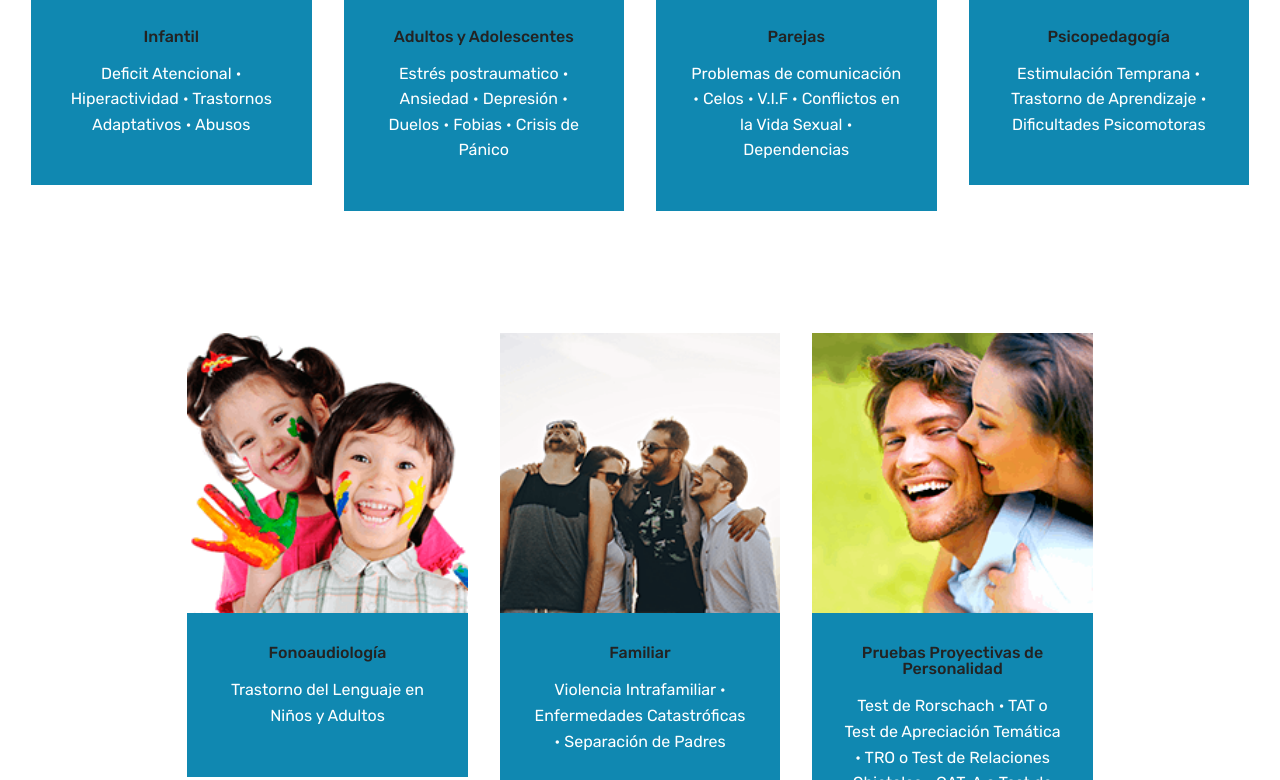
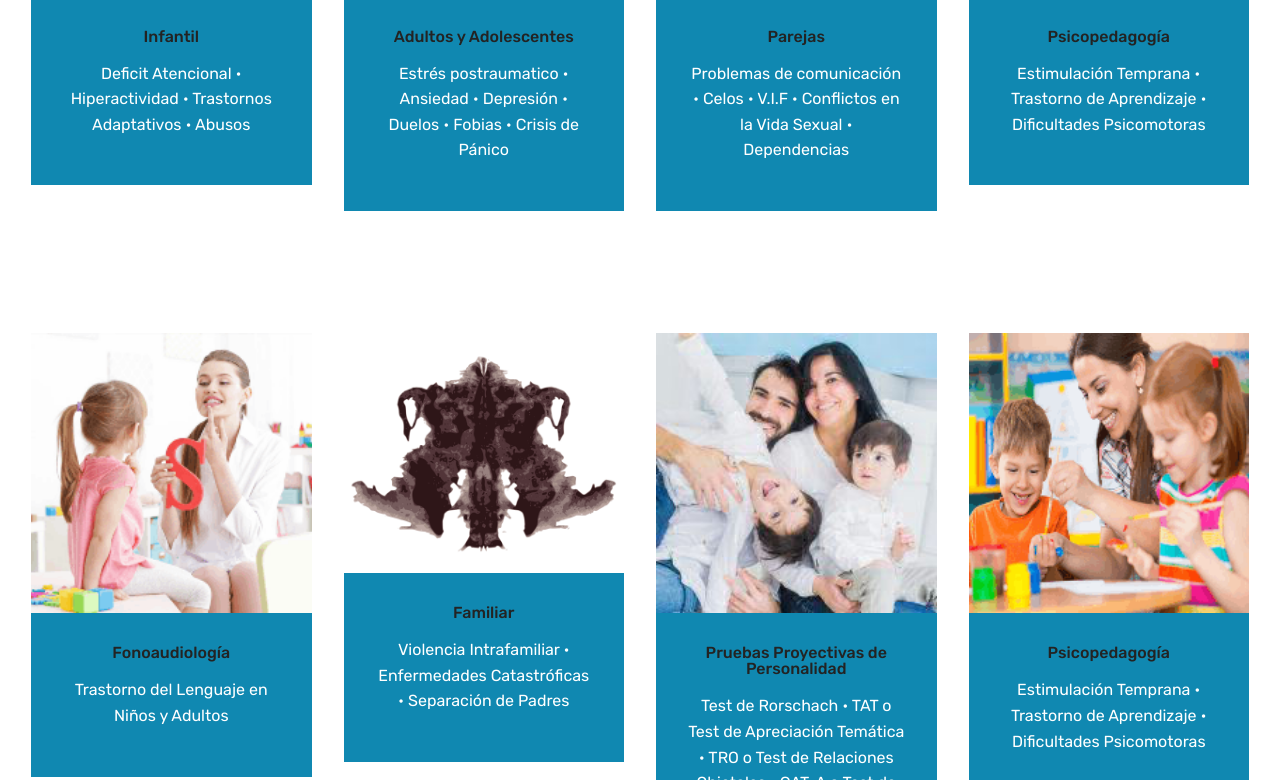
Before and after one commit to Reko-Glarius/cip, a plain HTML site: page index.html in a window 1280 px wide. Shown: the part 2020-2800 px from the top of the page. Drawn offline with Linux system fonts and the light colour scheme; files whose address does not match are found by name.

Commit message:
create github pages

```diff
--- a/index.html
+++ b/index.html
@@ -63,7 +63,7 @@
     </nav>
 </section>
 
-<section class="engine"><a href="https://mobirise.info/b">create a site</a></section><section class="carousel slide cid-rBBd2bvyiW" data-interval="false" id="slider1-3">
+<section class="engine"><a href="https://mobirise.info/g">how to build a website for free</a></section><section class="carousel slide cid-rBBd2bvyiW" data-interval="false" id="slider1-3">
 
 
 
@@ -207,7 +207,7 @@
             <div class="card p-3 col-12 col-md-6 col-lg-3">
                 <div class="card-wrapper">
                     <div class="card-img">
-                        <img src="assets/images/servicio2-200x200.png" alt="Mobirise" title="">
+                        <img src="assets/images/service5-200x200.png" alt="Mobirise" title="">
                     </div>
                     <div class="card-box">
                         <h4 class="card-title pb-3 mbr-fonts-style display-7">Fonoaudiología</h4>
@@ -221,7 +221,7 @@
             <div class="card p-3 col-12 col-md-6 col-lg-3">
                 <div class="card-wrapper">
                     <div class="card-img">
-                        <img src="assets/images/servicio1-200x200.png" alt="Mobirise" title="">
+                        <img src="assets/images/servicio8-596x510.png" alt="Mobirise" title="">
                     </div>
                     <div class="card-box">
                         <h4 class="card-title pb-3 mbr-fonts-style display-7">Familiar</h4>
@@ -235,12 +235,28 @@
             <div class="card p-3 col-12 col-md-6 col-lg-3">
                 <div class="card-wrapper">
                     <div class="card-img">
-                        <img src="assets/images/servicio3-200x200.png" alt="Mobirise" title="">
+                        <img src="assets/images/service6-200x200.jpg" alt="Mobirise" title="">
                     </div>
                     <div class="card-box">
                         <h4 class="card-title pb-3 mbr-fonts-style display-7">Pruebas Proyectivas de Personalidad</h4>
                         <p class="mbr-text mbr-fonts-style display-7">
                             Test de Rorschach • TAT o Test de Apreciación Temática • TRO o Test de Relaciones Objetales • CAT-A o Test de Apreciación Infantil • Entre otras
+                        </p>
+                    </div>
+                </div>
+            </div>
+
+            <div class="card p-3 col-12 col-md-6 col-lg-3">
+                <div class="card-wrapper">
+                    <div class="card-img">
+                        <img src="assets/images/service4-200x200.png" alt="Mobirise" title="">
+                    </div>
+                    <div class="card-box">
+                        <h4 class="card-title pb-3 mbr-fonts-style display-7">
+                            Psicopedagogía
+                        </h4>
+                        <p class="mbr-text mbr-fonts-style display-7">
+                           Estimulación Temprana • Trastorno de Aprendizaje • Dificultades Psicomotoras
                         </p>
                     </div>
                 </div>
@@ -711,7 +727,7 @@
         <div class="row justify-content-center">
             <div class="media-container-column col-lg-8" data-form-type="formoid">
                 <!---Formbuilder Form--->
-                <form action="https://mobirise.com/" method="POST" class="mbr-form form-with-styler" data-form-title="Mobirise Form"><input type="hidden" name="email" data-form-email="true" value="QuHV/STQ1H0jp5BguZjnZbVbTgdX4NW76PWqZDUvpQIBmTFW8zrUj42NxtZXZbpjTJFXVoO3DlZFTSjnscLfLPtwg/1dsmSJZt378MtYCjDiUtGpSg+d+1BPhq+7AFGQ">
+                <form action="https://mobirise.com/" method="POST" class="mbr-form form-with-styler" data-form-title="Mobirise Form"><input type="hidden" name="email" data-form-email="true" value="CWGKskXQdlMTXD0IIroNFfQnpf2++xvmeqGpY422ywIRpqtZJ0ozE2aRXvu8j3Bg3+0JA1lUzJS9obLT6JsHRT5FImrpW+Don6DhEBDTr7hXsR5WthD2cZcKkvxe/Mod">
                     <div class="row">
                         <div hidden="hidden" data-form-alert="" class="alert alert-success col-12">Su consulta a sido enviada</div>
                         <div hidden="hidden" data-form-alert-danger="" class="alert alert-danger col-12">
@@ -746,7 +762,7 @@
 
 
 
-    <div class="google-map"><iframe frameborder="0" style="border:0" src="https://www.google.com/maps/embed/v1/place?key=AIzaSyCy9r70T3NYf3PhvVflTo0_zdif2_IoIYs&amp;q=place_id:ElJPZmljaW5hIDUwMSAtIEF2LiBMdWlzIFRoYXllciBPamVkYSAxOTEsIFByb3ZpZGVuY2lhLCBSZWdpw7NuIE1ldHJvcG9saXRhbmEsIENoaWxlIiwaKgobEhkKFAoSCXeuHR9qz2KWEXwBC3p49T6REL8BEgtPZmljaW5hIDUwMQ" allowfullscreen=""></iframe></div>
+    <div class="google-map"><iframe frameborder="0" style="border:0" src="https://www.google.com/maps/embed/v1/place?key=AIzaSyAEIpgj38KyLFELm2bK9Y7krBkz1K-cMq8&amp;q=place_id:ElJPZmljaW5hIDUwMSAtIEF2LiBMdWlzIFRoYXllciBPamVkYSAxOTEsIFByb3ZpZGVuY2lhLCBSZWdpw7NuIE1ldHJvcG9saXRhbmEsIENoaWxlIiwaKgobEhkKFAoSCXeuHR9qz2KWEXwBC3p49T6REL8BEgtPZmljaW5hIDUwMQ" allowfullscreen=""></iframe></div>
 </section>
 
 <section once="footers" class="cid-rBBcVuFeuy" id="footer6-1">
```
Also changed, not shown: assets/images/hashes.json (+1 -1 lines), assets/images/service5-200x200.png (added), assets/images/service6-200x200.jpg (added), assets/images/servicio8-596x510.png (added), 1 other file.
